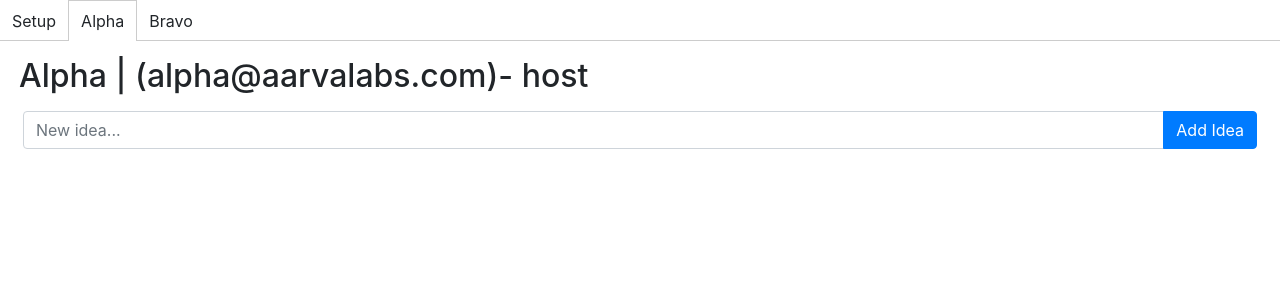
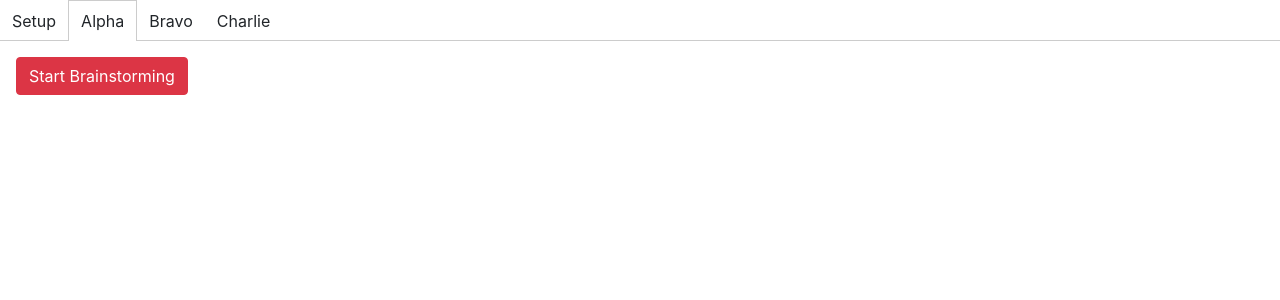
Before and after one commit to santhoshsram/zync-activity-sandbox, a React (Create React App) app: page / in a window 1280 px wide. Both pictures are taken after a click on the element "Alpha". Shown: the top 300 px of the page. Built offline with nearby package versions, Linux system fonts and the light colour scheme.

Commit message:
prepare activity to move through stages

```diff
--- a/src/App.js
+++ b/src/App.js
@@ -89,6 +89,11 @@ const initMeetingState = {
       "bravo@aarvalabs.com": {
         userId: "bravo@aarvalabs.com",
         userName: "Bravo",
+        role: "guest"
+      },
+      "charlie@aarvalabs.com": {
+        userId: "charlie@aarvalabs.com",
+        userName: "Charlie",
         role: "guest"
       }
     }
--- a/src/brainstorm/Brainstorm.jsx
+++ b/src/brainstorm/Brainstorm.jsx
@@ -4,9 +4,22 @@ import { nanoid } from "nanoid"
 import { Switch } from "../components/Switch"
 import IdeasListing from "./IdeasListing"
 import AddNewIdea from "./AddNewIdea"
-import { ADD_IDEA, DELETE_IDEA, addIdea, deleteIdea } from "./BrainstormActions"
+import {
+  ADD_IDEA,
+  DELETE_IDEA,
+  START_IDEATION,
+  START_ROUND_ROBIN,
+  addIdea,
+  deleteIdea,
+  startIdeation,
+  startRoundRobin
+} from "./BrainstormActions"
 
 const ID_LEN = 11
+const BRAINSTORM_NOT_STARTED = "BRAINSTORM_NOT_STARTED"
+const BRAINSTORM_IDEATE = "BRAINSTORM_IDEATE"
+const BRAINSTORM_ROUND_ROBIN = "BRAINSTORM_ROUND_ROBIN"
+const BRAINSTORM_CONVERGE = "BRAINSTORM_CONVERGE"
 
 /*
 Sample content of an idea
@@ -50,6 +63,22 @@ const activityReducer = (state, action) => {
         ideas: state.ideas.filter((idea) => idea.id !== id)
       }
     }
+    case START_IDEATION:
+      return {
+        ...state,
+        currentStage: BRAINSTORM_IDEATE
+      }
+    case START_ROUND_ROBIN:
+      const { userIds } = payload
+      let roundRobinQueue = {}
+      userIds.forEach((userId) => {
+        roundRobinQueue[userId] = userIds.filter((id) => id !== userId)
+      })
+      return {
+        ...state,
+        currentStage: BRAINSTORM_ROUND_ROBIN,
+        roundRobinQueue
+      }
     default:
       return {
         ...state
@@ -63,11 +92,52 @@ const Activity = ({ activity, users, user, dispatch }) => {
   const { seeEveryonesIdeas } = settings || false
   const { userId, role, userName } = user || {}
 
+  if (activity.currentStage === BRAINSTORM_NOT_STARTED) {
+    /*
+    XXX TODO:
+    Instead of comparing role directly to a string "host" the values for
+    roles should be defined as constants in some file and imported into
+    Activity.
+    */
+    if (role === "host") {
+      return (
+        <button
+          type="button"
+          className="m-3 btn btn-danger"
+          onClick={() => dispatch(startIdeation())}
+        >
+          Start Brainstorming
+        </button>
+      )
+    } else {
+      return (
+        <h4 className="m-3">
+          Host has not started the brainstorming activity yet. Please wait.
+        </h4>
+      )
+    }
+  } else if (activity.currentStage === BRAINSTORM_ROUND_ROBIN) {
+    return (
+      <h4 className="m-3">Round robin stage has not been implemented yet.</h4>
+    )
+  }
+
   return (
     <div className="container-fluid">
       <h2 className="mb-3 mt-3 ml-1">
         {userName} | ({userId})- {role}
       </h2>
+      {role === "host" ? (
+        <button
+          type="button"
+          className="mr-2 mt-3 mb-3 btn btn-danger float-right"
+          onClick={() => dispatch(startRoundRobin(Object.keys(users)))}
+        >
+          Start Round Robin
+        </button>
+      ) : (
+        ""
+      )}
       <AddNewIdea
         onAddClicked={(ideaContent) => {
           dispatch(addIdea(ideaContent, userId))
@@ -116,6 +186,8 @@ const activityListing = {
     // You can add other settings over here
     seeEveryonesIdeas: false
   },
+  currentStage: BRAINSTORM_NOT_STARTED,
+  roundRobinQueue: {},
   ideas: []
 }
 
--- a/src/brainstorm/BrainstormActions.js
+++ b/src/brainstorm/BrainstormActions.js
@@ -20,3 +20,18 @@ export const deleteIdea = (id) => ({
     id
   }
 })
+
+/*
+Action to start BRAINSTORM_IDEATE step
+*/
+export const START_IDEATION = "START_IDEATION"
+export const startIdeation = () => ({ type: START_IDEATION })
+
+/*
+Action to start BRAINSTORM_ROUND_ROBIN step
+*/
+export const START_ROUND_ROBIN = "START_ROUND_ROBIN"
+export const startRoundRobin = (userIds) => ({
+  type: START_ROUND_ROBIN,
+  payload: { userIds }
+})
```
